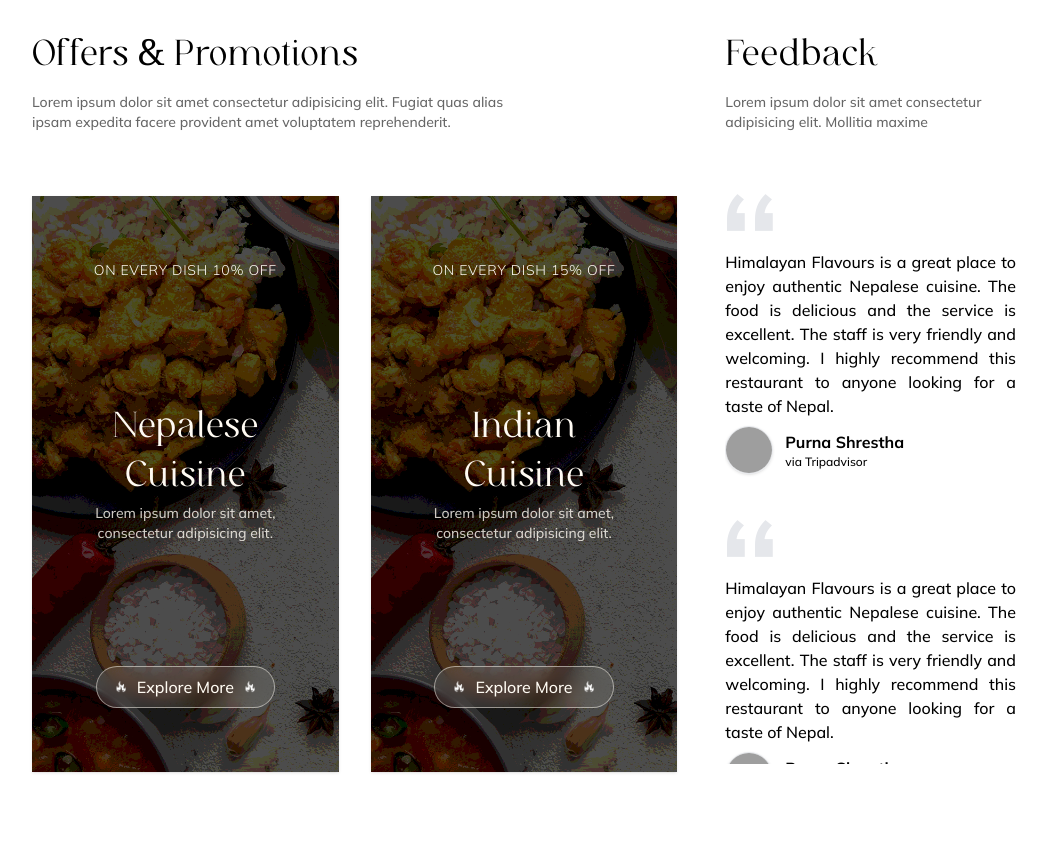
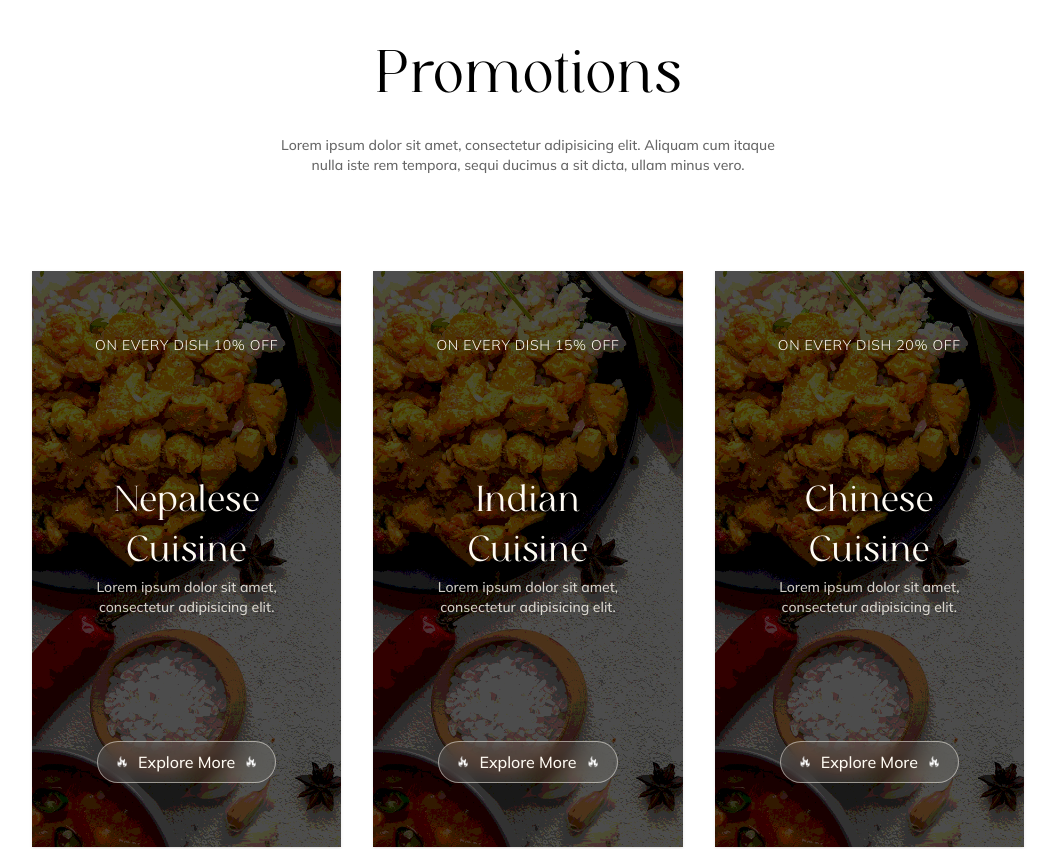
Before and after one commit to purnasth/himalayan-flavours, a React (Vite) app: page / in a window 1280 px wide. Shown: the part 6320-7169 px from the top of the page, without its empty margins (112-1167 px from the left). Built offline with nearby package versions, Linux system fonts and the light colour scheme; grey boxes are pictures that could not be loaded.

Commit message:
Feat: Update offer and gallery

```diff
--- a/src/components/Gallery.jsx
+++ b/src/components/Gallery.jsx
@@ -172,7 +172,8 @@ const galleryImages = [
   },
 ];
 
-const Gallery = () => {
+const Gallery = ({ limit }) => {
+  const displayedImages = limit ? galleryImages.slice(0, limit) : galleryImages;
   return (
     <>
       <main className="bg-gray-100 px-0">
@@ -223,7 +224,7 @@ const Gallery = () => {
             autoplay: true,
           }}
         >
-          {galleryImages.map((image, index) => (
+          {displayedImages.map((image, index) => (
             <div
               key={index}
               className="group mb-2 break-inside-avoid overflow-hidden border bg-white shadow-md"
--- /dev/null
+++ b/src/components/Offers.jsx
@@ -0,0 +1,74 @@
+import React from 'react';
+import { offersContent } from '../constants/data';
+import { Link } from 'react-router-dom';
+import fire from '../assets/logos/fire.svg';
+
+const Offers = () => {
+  return (
+    <main>
+      <div className="container mx-auto px-4">
+        <div className="mx-auto mb-24 flex max-w-lg flex-col items-center justify-center gap-4 text-center">
+          <h3 className="text-xl capitalize leading-snug sm:text-2xl md:text-4xl lg:text-6xl lg:leading-snug">
+            Promotions
+          </h3>
+          <p className="text-center text-sm text-dark/60">
+            Lorem ipsum dolor sit amet, consectetur adipisicing elit. Aliquam
+            cum itaque nulla iste rem tempora, sequi ducimus a sit dicta, ullam
+            minus vero.
+          </p>
+        </div>
+        <div className="mt-16 grid grid-cols-3 gap-8">
+          {offersContent.slice(0, 3).map((content, index) => (
+            <div key={index} className="group relative">
+              <div className="overlay transition-300 absolute inset-0 -z-0 size-full bg-black/70 group-hover:bg-black/80"></div>
+              <img
+                src={content.image}
+                alt=""
+                className="-z-10 h-[36rem] w-full object-cover object-left-top shadow"
+              />
+
+              <div className="absolute inset-0 z-10 flex size-full flex-col items-center justify-between px-12 py-16 text-center text-light">
+                <span className="text-sm font-light uppercase tracking-wider md:text-sm">
+                  {content.offer}
+                </span>
+                <div>
+                  <h2 className="text-shadow-dark-glow mx-8 max-w-xl text-center text-xl leading-relaxed md:mx-0 md:text-4xl md:leading-snug">
+                    {content.title}
+                  </h2>
+
+                  <p className="line-clamp-2 text-center text-sm opacity-80">
+                    {content.description}
+                  </p>
+                </div>
+
+                <Link
+                  to="#"
+                  className="transition-300 flex items-center justify-center gap-2 rounded-full border border-light/50 bg-light/10 px-4 py-2 text-light backdrop-blur group-hover:bg-light/30"
+                >
+                  <img
+                    src={fire}
+                    alt="Fire"
+                    className="filter-white transition-300 size-4 scale-75 object-contain group-hover:scale-100 group-hover:filter-none"
+                  />
+                  Explore More
+                  <img
+                    src={fire}
+                    alt="Fire"
+                    className="filter-white transition-300 size-4 scale-75 object-contain group-hover:scale-100 group-hover:filter-none"
+                  />
+                </Link>
+              </div>
+            </div>
+          ))}
+        </div>
+        {/* <div className="mx-auto mt-16 text-center">
+              <Link to="#" className="rounded-full bg-orange-300 px-6 py-2">
+                Explore more offers
+              </Link>
+            </div> */}
+      </div>
+    </main>
+  );
+};
+
+export default Offers;
--- a/src/constants/data.js
+++ b/src/constants/data.js
@@ -1,5 +1,4 @@
 import bgCuisine from '../assets/images/bg_cuisine.png';
-
 
 export const offersContent = [
   {
--- a/src/pages/Home.jsx
+++ b/src/pages/Home.jsx
@@ -4,7 +4,7 @@ import About from '../components/About';
 import LogoBar from '../components/ui/LogoBar';
 import Cuisine from '../components/Cuisine';
 import Facility from '../components/Facility';
-import OffersReview from '../components/OffersReview';
+import Offers from '../components/Offers';
 import Gallery from '../components/Gallery';
 import OurMenu from '../components/OurMenu';
 import Reservation from '../components/ui/Reservation';
@@ -20,8 +20,8 @@ const Home = () => {
       {/* <LogoBar /> */}
       <Facility />
       <LogoBar />
-      <OffersReview />
-      <Gallery />
+      <Offers />
+      <Gallery limit={12} />
     </>
   );
 };
```
Also changed, not shown: src/components/ui/LightGallery.jsx (added).
